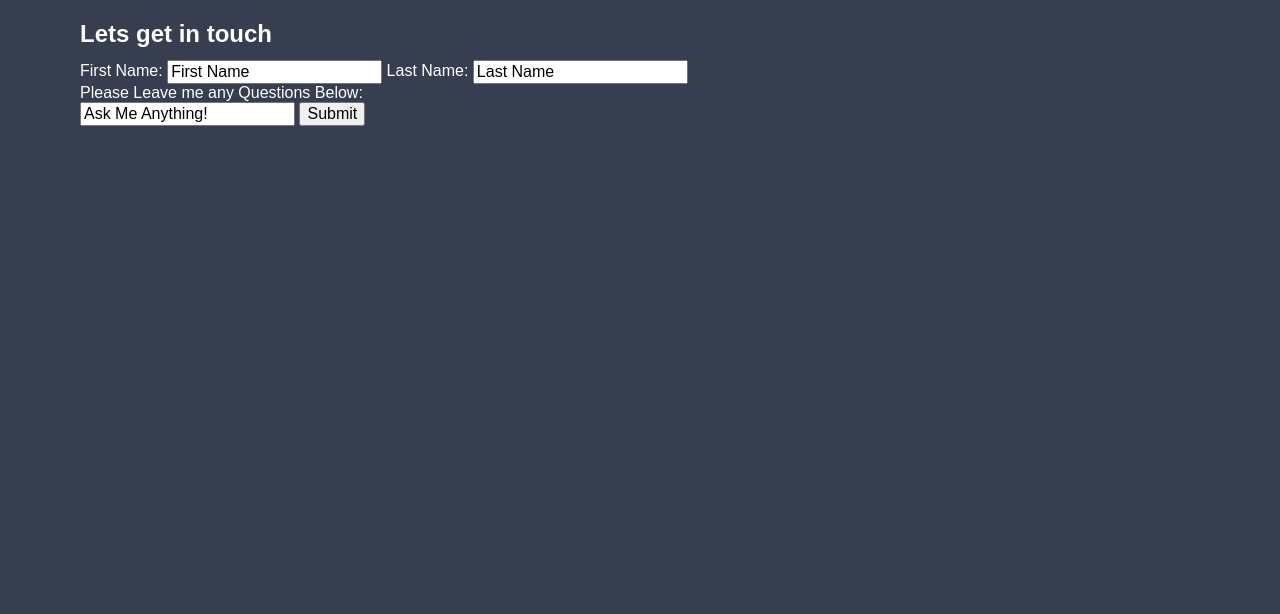
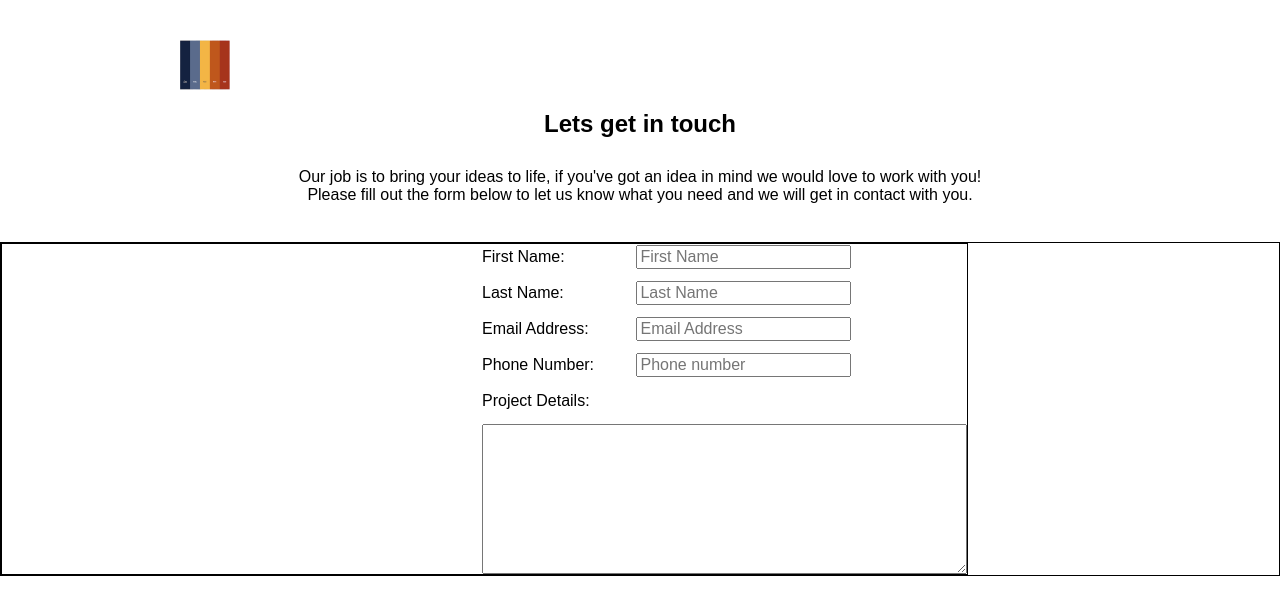
Before and after one commit to ckitchens/LP, a plain HTML site: page My_Site_Master/site/Contact.html in a window 1280 px wide. Drawn offline with Linux system fonts and the light colour scheme.

Commit message:
Add files via upload

```diff
--- a/My_Site_Master/site/Contact.html
+++ b/My_Site_Master/site/Contact.html
@@ -8,19 +8,75 @@
 </head>
 
 <body>
+
+
+  <div class="header">
+    <div class="topnav" id="myTopnav">
+      <!--Logo placeholder - logo will go here-->
+      <div class="logo">
+        <img src="images/colors.png" width="50px" height="50px">
+      </div>
+      <a href="Contact.html" class="link">Consultation</a>
+      <a href="MW.html" class="link">Portfolio</a>
+      <a href="AboutMe.html" class="link">About Us</a>
+    </div>
+  </div>
+
   <div class="content">
-      <div class="group">
-        <h3>Lets get in touch</h3>
+    <div class="group">
+    </div>
+  </div>
+
+  <div class="contacttext">
+    <h3>Lets get in touch</h3>
+    <br>
+    <p>Our job is to bring your ideas to life, if you've got an idea in mind we would love to work with you!<br>
+        Please fill out the form below to let us know what you need and we will get in contact with you.</p>
+    <br>
+    <br>
+
+  </div>
+
+<div class="containerbox">
+  <div class="contactcontent">
+
         <form action="/" target="" method="post">
-          <label for="fname">First Name:</label>
-          <input type="text" id="fname" value="First Name">
-          <label for="lname">Last Name:</label>
-          <input type="text" id="lname" value="Last Name"><br>
-          <label for="mess">Please Leave me any Questions Below:</label><br>
-          <input type="text" id="message" value="Ask Me Anything!">
-          <input type="submit" value="Submit">
+
+          <ul class = "flexouter">
+
+            <li>
+              <label for="fname">First Name:</label>
+              <input type="text" id="fname" placeholder="First Name"><br>
+            </li>
+
+            <li>
+              <label for="lname">Last Name:</label>
+              <input type="text" id="lname" placeholder="Last Name"><br>
+            </li>
+
+            <li>
+              <label for="email">Email Address:</label>
+              <input type="email" id="email" placeholder ="Email Address"><br>
+            </li>
+
+            <li>
+              <label for="phone number">Phone Number:</label>
+              <input type="phone" id="phoneNumber" placeholder="Phone number"><br>
+            </li>
+              <label for="mess">Project Details:</label> <br>
+              <textarea name="mess" id="message" rows="8" cols="50"></textarea>
+            <li>
+
+            </li>
+
+          </ul>
         </form>
-      </div>
+
+
+        </div>
+
+    </div>
   </div>
+
 </body>
 </html>
--- a/My_Site_Master/site/masterstyle.css
+++ b/My_Site_Master/site/masterstyle.css
@@ -6,12 +6,53 @@ body{
 color:white;
 margin:0px;
 font-family: 'Barlow', sans-serif;
-background-color: #363E50;
+background-color: white;
+
+/* #363E50 */
 }
 
 .content{
   width:auto;
   margin:20px 20px 20px 80px; /*left one is left margin*/
+  }
+
+.contacttext{
+  text-align: center;
+  color: black;
+}
+
+.containerbox{
+    display: flex;
+    border: 1px black solid;
+    justify-content: left;
+}
+.contactcontent{
+  display: flex;
+  border: 1px black solid;
+  justify-content: left;
+  color: black;
+}
+.contactcontent ul{
+  padding-left: 30em;
+  list-style: none;
+}
+
+.contactcontent label{
+  margin-left: auto;
+  display: inline-block;
+  width: 150px;
+  line-height: 26px;
+  margin-bottom: 10px;
+}
+
+.messagetext{
+  text-align: center;
+
+}
+
+
+
+
 }
 
 /*-------------------------------Navigation---------------------------------------*/
```
